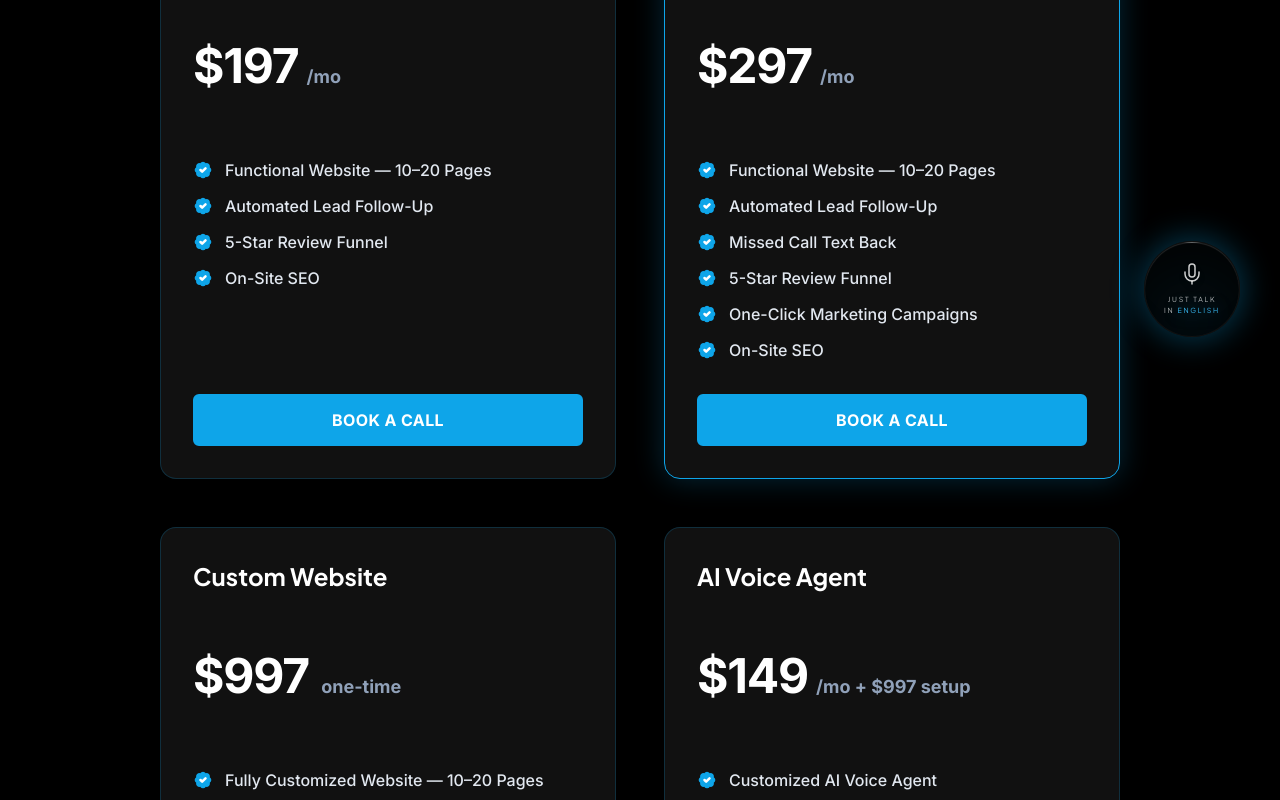
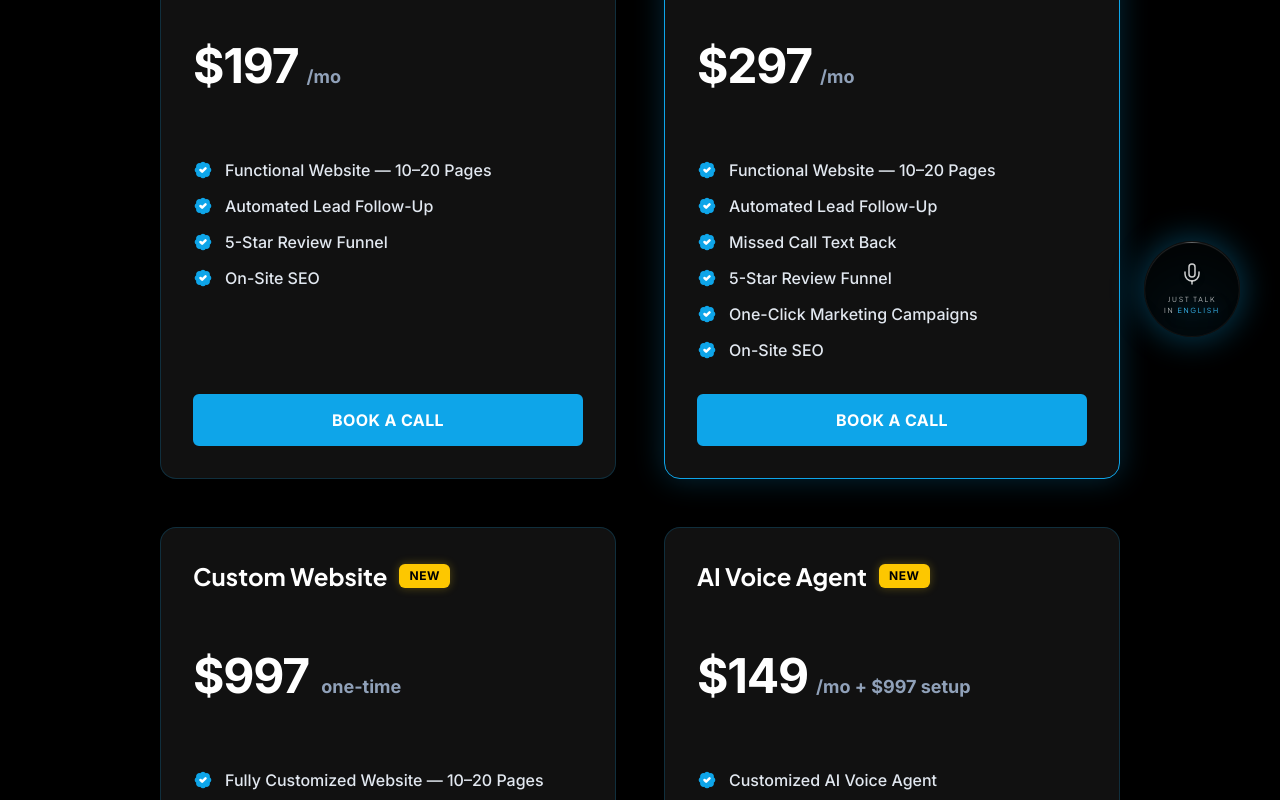
Before and after one commit to MarcelAIG/IZAD-SYSTEMS, a React (Vite) app: page /pricing in a window 1280 px wide. Shown: the part 423-1223 px from the top of the page. Built offline with nearby package versions, Linux system fonts and the light colour scheme.

Commit message:
price updates

```diff
--- a/src/components/Pricing.tsx
+++ b/src/components/Pricing.tsx
@@ -45,6 +45,7 @@ const crmTiers = [
     name: "Custom Website",
     price: "997",
     priceSuffix: " one-time",
+    isNew: true,
     features: [
       "Fully Customized Website — 10–20 Pages",
       "On-Site SEO",
@@ -56,6 +57,7 @@ const crmTiers = [
     name: "AI Voice Agent",
     price: "149",
     priceSuffix: "/month\n+$997 setup",
+    isNew: true,
     features: [
       "Customized AI Voice Agent",
       "24/7 Automated Call Handling",
@@ -96,8 +98,13 @@ export function Pricing() {
                     <Star className="w-3 h-3 mr-1 fill-current" /> Most Popular
                   </div>
                 )}
-                <div className="mb-6 mt-2">
+                <div className="mb-6 mt-2 flex items-center gap-3">
                   <h4 className="text-xl font-bold text-slate-900 mb-2 font-display">{tier.name}</h4>
+                  {tier.isNew && (
+                    <span className="bg-yellow-400 text-black text-xs font-extrabold px-2.5 py-1 rounded-md uppercase tracking-wider mb-2 shadow-[0_0_10px_rgba(250,204,21,0.3)]">
+                      NEW
+                    </span>
+                  )}
                 </div>
                 <div className="mb-8 flex items-baseline">
                   <span className="text-5xl font-extrabold text-slate-900 tracking-tighter">${tier.price}</span>
--- a/src/pages/Pricing.tsx
+++ b/src/pages/Pricing.tsx
@@ -41,6 +41,7 @@ export function PricingPage() {
       ],
       popular: false,
       isOneTime: false,
+      isNew: false,
       buttonStyles: "bg-brand-500 border-2 border-brand-500 text-white hover:bg-white hover:text-brand-500 hover:border-white transition-none",
     },
     {
@@ -60,6 +61,7 @@ export function PricingPage() {
       ],
       popular: true,
       isOneTime: false,
+      isNew: false,
       buttonStyles: "bg-brand-500 border-2 border-brand-500 text-white hover:bg-white hover:text-brand-500 hover:border-white transition-none",
     },
     {
@@ -77,6 +79,7 @@ export function PricingPage() {
       ],
       popular: false,
       isOneTime: true,
+      isNew: true,
       buttonStyles: "bg-brand-500 border-2 border-brand-500 text-white hover:bg-white hover:text-brand-500 hover:border-white transition-none",
     },
     {
@@ -94,6 +97,7 @@ export function PricingPage() {
       ],
       popular: false,
       isOneTime: true,
+      isNew: true,
       buttonStyles: "bg-brand-500 border-2 border-brand-500 text-white hover:bg-white hover:text-brand-500 hover:border-white transition-none",
     }
   ];
@@ -140,8 +144,13 @@ export function PricingPage() {
                 </div>
               )}
 
-              <div className="mb-4">
+              <div className="mb-4 flex items-center gap-3">
                 <h3 className="text-2xl font-bold text-white mb-2 font-display">{tier.name}</h3>
+                {tier.isNew && (
+                  <span className="bg-yellow-400 text-black text-xs font-extrabold px-2.5 py-1 rounded-md uppercase tracking-wider mb-2 shadow-[0_0_10px_rgba(250,204,21,0.3)]">
+                    NEW
+                  </span>
+                )}
               </div>
 
               <div className="mb-8 min-h-[120px] flex flex-col justify-center">
```
